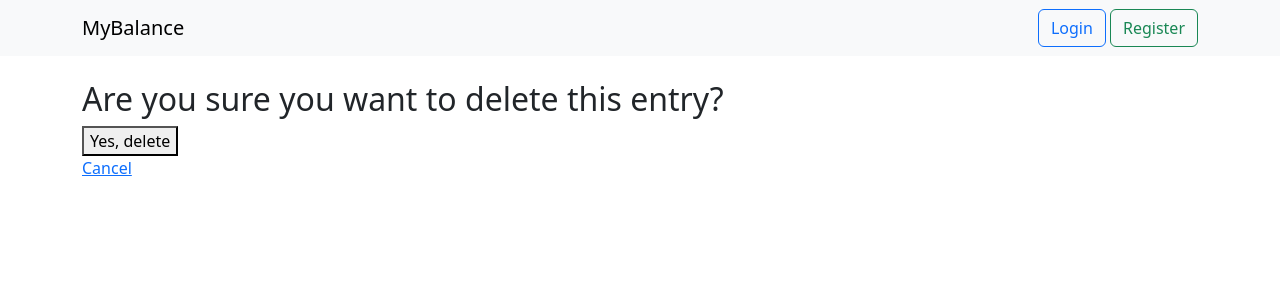
After one commit to KaterynaKon/MyBalance-Finance, a Flask app: page /confirm_delete/1 in a window 1280 px wide. The commit adds this page. Shown: the top 300 px of the page. Run offline with Flask 3, Linux system fonts and the light colour scheme.

Commit message:
add delete confirmation

```diff
--- a/app.py
+++ b/app.py
@@ -110,6 +110,8 @@ def add():
           return redirect(url_for('dashboard'))
      return render_template('add.html')
 
+
+
 @app.route('/delete/<int:id>', methods=['POST'])
 def delete(id):
     if 'user_id' not in session:
@@ -122,7 +124,9 @@ def delete(id):
     conn.close()
     return redirect(url_for('dashboard'))
 
-
+@app.route('/confirm_delete/<int:id>')
+def confirm_delete(id):
+     return render_template('confirm_delete.html', id=id)
 
 
 
--- /dev/null
+++ b/templates/confirm_delete.html
@@ -0,0 +1,9 @@
+{% extends 'base.html' %}
+{% block title %}Confirm Delete{% endblock %}
+{% block content %}
+<h2>Are you sure you want to delete this entry?</h2>
+<form action="{{url_for('delete',id=id)}}" method="post">
+<button type="submit">Yes, delete</button>
+</form>
+<a href="{{ url_for('dashboard')}}">Cancel</a>
+{% endblock %}
--- a/templates/dashboard.html
+++ b/templates/dashboard.html
@@ -24,7 +24,7 @@
             <td>{{ t[4] }}</td>
             <td>{{ t[5] }}</td>
             <td>
-                <form action="{{ url_for('delete',id=t[0])}}" method="post">
+                <form action="{{ url_for('confirm_delete',id=t[0])}}" method="get">
                     <button type="submit">Delete</button>
                 </form>
 
```
Also changed, not shown: MyBalance.db.
